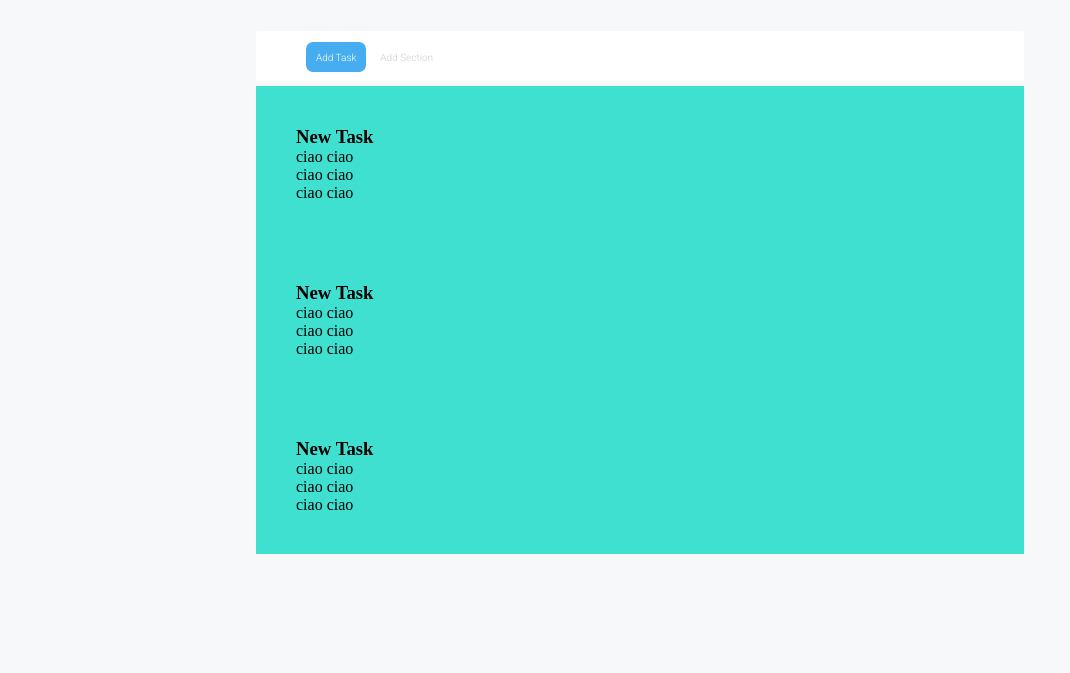
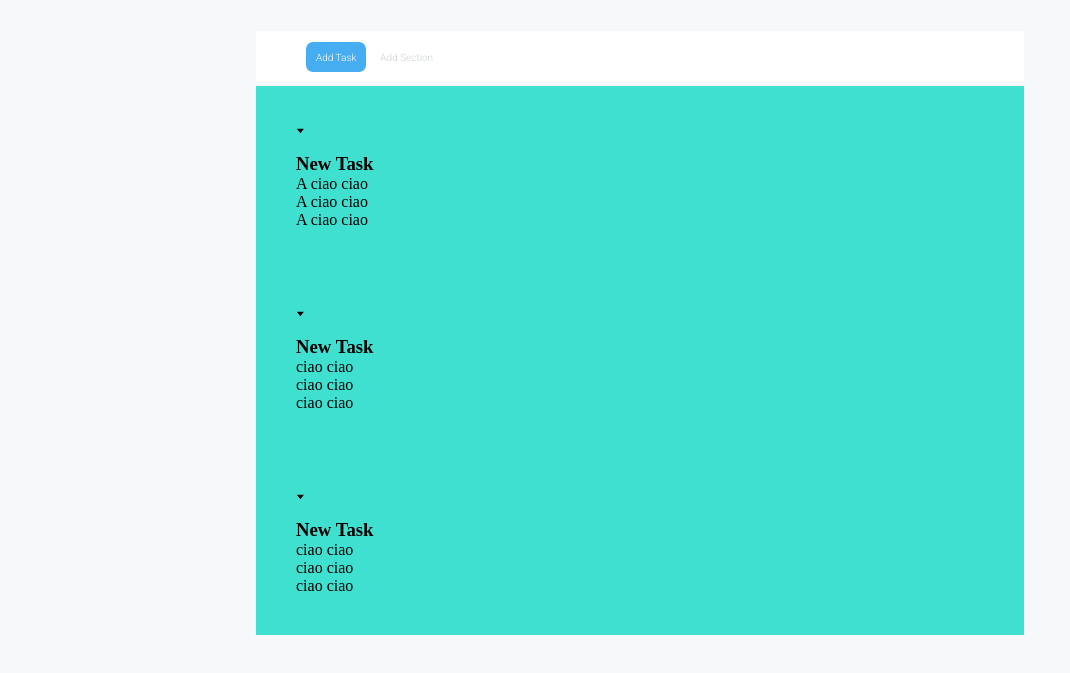
Before and after one commit to Angeloamenta/html-css-toboolist, a plain HTML site: page index.html in a window 1280 px wide. Shown: the part 109-782 px from the top of the page, without its empty margins (0-1070 px from the left). Drawn offline with Linux system fonts and the light colour scheme.

Commit message:
aggiunta-arrow

```diff
--- a/index.html
+++ b/index.html
@@ -35,6 +35,17 @@
         <section>
             <div class="pt-centrale">
                 <div class="new-task">
+                    <span class="arrow">&#129171;</span>
+                    <h3>New Task</h3>
+                    <ul>
+                        <li><span>A</span> ciao ciao</li>
+                        <li><span>A</span> ciao ciao</li>
+                        <li><span>A</span> ciao ciao</li>
+                    </ul>
+                </div>
+
+                <div>
+                    <span class="arrow">&#129171;</span>
                     <h3>New Task</h3>
                     <ul>
                         <li>ciao ciao</li>
@@ -44,15 +55,7 @@
                 </div>
 
                 <div>
-                    <h3>New Task</h3>
-                    <ul>
-                        <li>ciao ciao</li>
-                        <li>ciao ciao</li>
-                        <li>ciao ciao</li>
-                    </ul>
-                </div>
-
-                <div>
+                    <span class="arrow">&#129171;</span>
                     <h3>New Task</h3>
                     <ul>
                         <li>ciao ciao</li>
```
